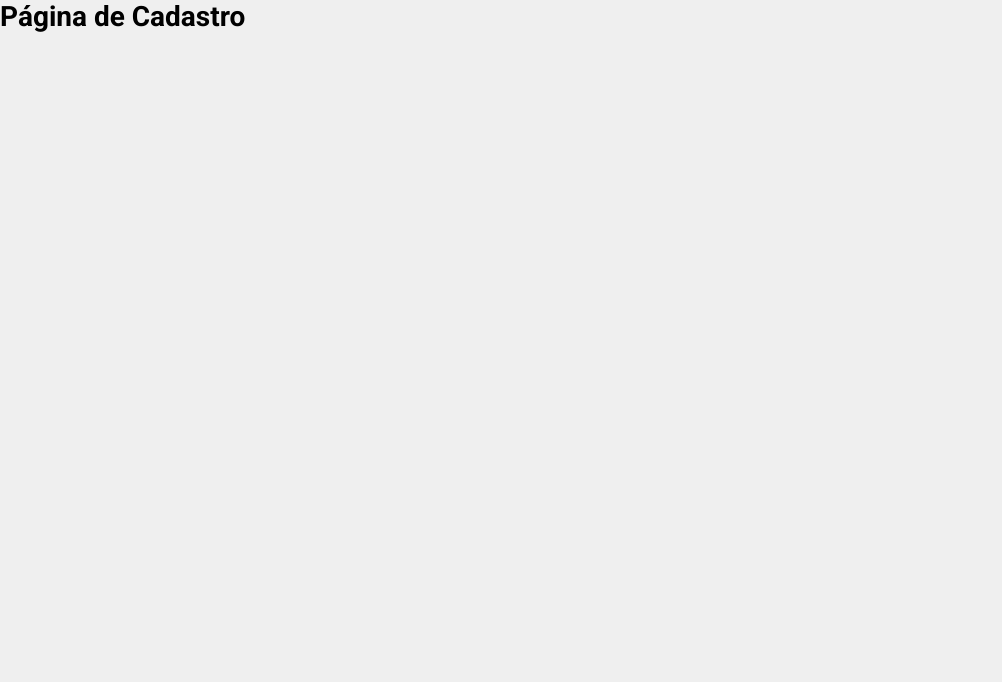
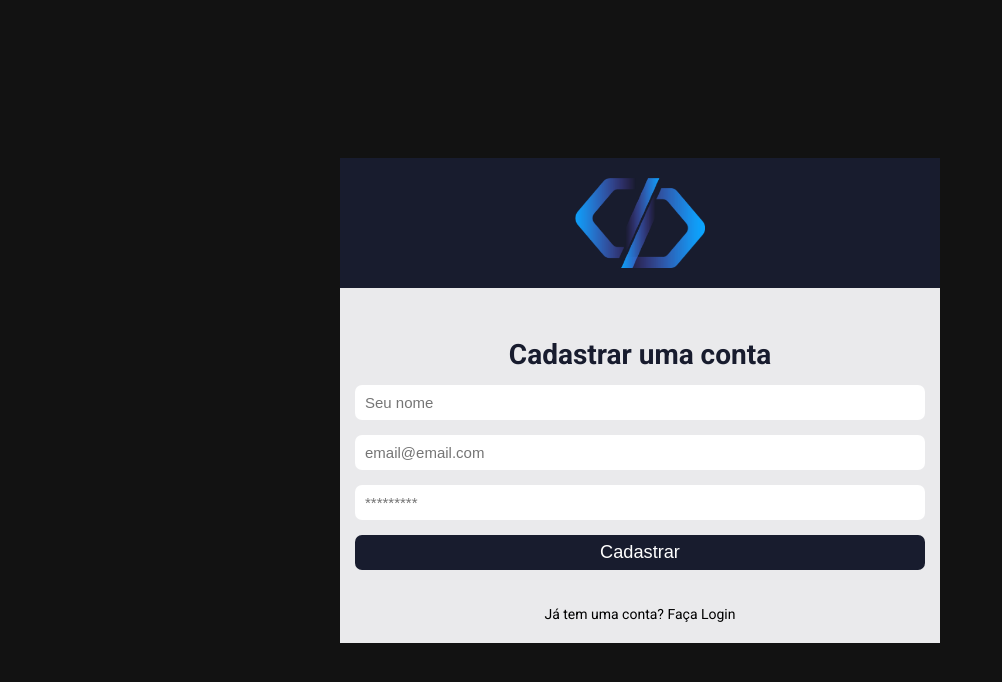
Before and after one commit to rldrodrigo/sistema-de-chamado-React, a React (Create React App) app: page /register in a window 1280 px wide. Shown: the top 682 px of the page, without its empty margins (0-1002 px from the left). Built offline with nearby package versions, Linux system fonts and the light colour scheme.

Commit message:
<feat>Tela de cadastro

```diff
--- a/src/pages/SignUp/index.js
+++ b/src/pages/SignUp/index.js
@@ -1,9 +1,36 @@
+import { useState } from 'react';
+import logo from '../../assets/logo.png';
+import { Link } from 'react-router-dom';
+
 function SignUp() {
-    return (
-      <div>
-        <h1>Página de Cadastro</h1>
-      </div>
-    );
+  const [nome, setNome] = useState('');
+  const [email, setEmail] = useState('');
+  const [password, setPassword] = useState('');
+
+  function handleSubmit(e){
+    e.preventDefault();
+    alert('Clicou');
   }
 
-  export default SignUp;
+  return (
+    <div className="container-center">
+      <div className="login">
+        <div className="logo-area">
+          <img src={logo} alt="Logo do Sistema" />
+        </div>
+
+        <form onSubmit={handleSubmit}>
+            <h1> Cadastrar uma conta </h1>
+            <input type="text" placeholder="Seu nome" value={nome} onChange={ (e)=> setNome(e.target.value)} />
+            <input type="text" placeholder="email@email.com" value={email} onChange={ (e)=> setEmail(e.target.value)} />
+            <input type="password" placeholder="*********" value={password} onChange={ (e)=> setPassword(e.target.value)}  />
+            <button type="submit">Cadastrar</button>
+        </form>
+
+        <Link to="/">Já tem uma conta? Faça Login </Link>
+      </div>
+    </div>
+  );
+}
+
+export default SignUp;
```
